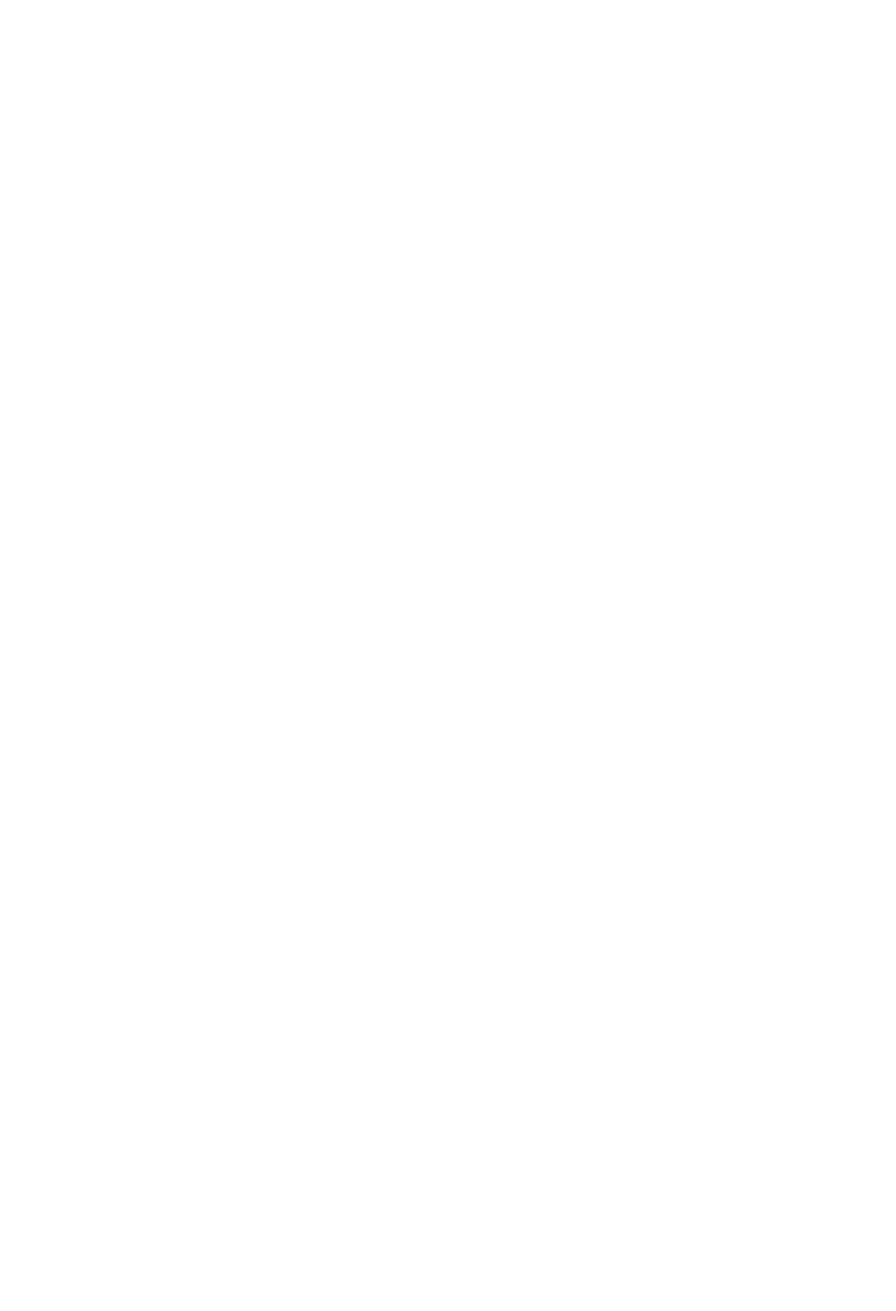
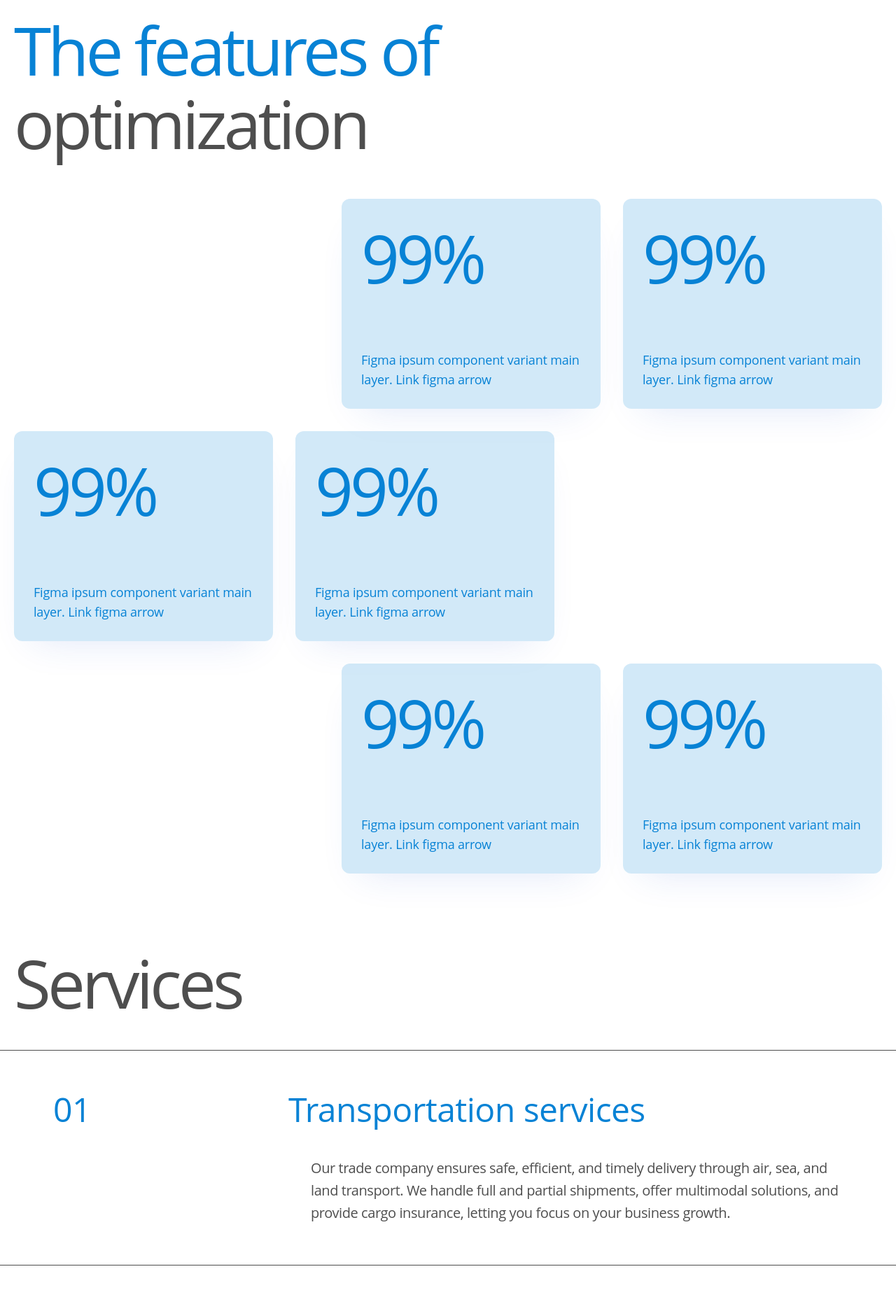
Before and after one commit to DevDeskTeam/SVP_next, a Next.js app: page /en in a window 1280 px wide. Shown: the part 180-2053 px from the top of the page at 70% size. Before the commit the page ends 800 px from the top, so only its background shows below. Built offline with nearby package versions, Linux system fonts and the light colour scheme.

Commit message:
Services and Featured section finished

```diff
--- a/src/app/[locale]/page.tsx
+++ b/src/app/[locale]/page.tsx
@@ -1,14 +1,29 @@
 import Image from "next/image";
-import { useTranslations } from 'next-intl';
-
+import { useTranslations } from "next-intl";
+import Features from "@/components/Pages/Home/Features";
+import Services from "@/components/Cards/ServicesCard";
+import styles from "@/assets/css/style.module.css";
 export default function Home() {
-  const t = useTranslations('HomePage');
+  const t = useTranslations("HomePage");
 
   return (
     <>
+      <h1>{t("title")}</h1>
       <section>
-        <h1>{t('title')}</h1>
-
+        <div className="container">
+          <Features />
+        </div>
+      </section>
+      <section>
+        <div className={`${styles.banner}`}>
+          <div className={`${styles.services}`}>
+            <h2 className={`${styles.text} container`}>Services</h2>
+            <Services />
+            <Services />
+            <Services />
+            <Services />
+          </div>
+        </div>
       </section>
     </>
   );
--- /dev/null
+++ b/src/assets/css/cards/featurescard.module.css
@@ -0,0 +1,29 @@
+.card {
+  display: flex;
+  max-width: 370px;
+  flex-direction: column;
+  align-items: flex-start;
+  gap: 76px;
+  padding: 28px;
+  border-radius: 12px;
+  background: rgba(33, 145, 221, 0.2);
+  box-shadow: 0px 25px 51.7px -28px rgba(31, 81, 209, 0.15);
+}
+.first {
+  color: #0782d5;
+  font-family: "Open Sans";
+  font-size: 96px;
+  font-style: normal;
+  font-weight: 400;
+  line-height: 112px; /* 116.667% */
+  letter-spacing: -4.8px;
+}
+.info {
+  color: #0782d5;
+  font-family: "Open Sans";
+  font-size: 18px;
+  font-style: normal;
+  font-weight: 400;
+  line-height: 28px; /* 155.556% */
+  letter-spacing: -0.198px;
+}
--- /dev/null
+++ b/src/assets/css/cards/servicescard.module.css
@@ -0,0 +1,48 @@
+.card {
+  border-top: 0.5px solid #4e4e4e;
+  margin-top: 10px;
+  padding: 48px 56px;
+}
+.card_inner {
+  display: flex;
+  flex-direction: column;
+  gap: 32px;
+}
+.first {
+  display: flex;
+  align-items: center;
+}
+.first span {
+  color: #0782d5;
+  font-family: "Open Sans";
+  font-size: 48px;
+  font-style: normal;
+  font-weight: 400;
+  line-height: 72px; /* 150% */
+  letter-spacing: -0.528px;
+}
+.first h2 {
+  color: #0782d5;
+  flex: 1 0 0;
+  font-family: "Open Sans";
+  font-size: 48px;
+  font-style: normal;
+  font-weight: 400;
+  line-height: 72px; /* 150% */
+  letter-spacing: -0.528px;
+  text-align: center;
+}
+.info {
+  color: #4e4e4e;
+  font-family: "Open Sans";
+  font-size: 20px;
+  font-style: normal;
+  font-weight: 400;
+  line-height: 32px; /* 160% */
+  letter-spacing: -0.42px;
+  display: flex;
+  justify-content: end;
+}
+.info p {
+  max-width: 760px;
+}
--- /dev/null
+++ b/src/assets/css/home/features.module.css
@@ -0,0 +1,21 @@
+.banner{
+    margin-top: 100px;
+}
+
+.text{
+    font-family: "Open Sans";
+    font-size: 96px;
+    font-style: normal;
+    font-weight: 400;
+    letter-spacing: -4.8px;
+    line-height: 105px;
+}
+
+.text h2:nth-child(1) {
+  color: #0782d5;
+
+}
+.text h2:nth-child(2) {
+  color: #4e4e4e;
+
+}
--- a/src/assets/css/style.module.css
+++ b/src/assets/css/style.module.css
@@ -0,0 +1,13 @@
+.services {
+  margin-top: 100px;
+}
+.text {
+  color: #4e4e4e;
+  font-family: "Open Sans";
+  font-size: 96px;
+  font-style: normal;
+  font-weight: 400;
+  line-height: 112px; /* 116.667% */
+  letter-spacing: -4.8px;
+  margin-bottom: 40px;
+}
--- /dev/null
+++ b/src/components/Cards/FeatureCard.tsx
@@ -0,0 +1,14 @@
+import React from "react";
+import styles from "@/assets/css/cards/featurescard.module.css";
+const FeatureCard = () => {
+  return (
+    <div className={`${styles.card}`}>
+      <div className={`${styles.first}`}>99%</div>
+      <div className={`${styles.info}`}>
+        Figma ipsum component variant main layer. Link figma arrow
+      </div>
+    </div>
+  );
+};
+
+export default FeatureCard;
--- /dev/null
+++ b/src/components/Cards/ServicesCard.tsx
@@ -0,0 +1,26 @@
+import React from "react";
+import styles from "@/assets/css/cards/servicescard.module.css";
+const ServicesCard = () => {
+  return (
+    <div className={`${styles.card}`}>
+      <div className="container">
+        <div className={`${styles.card_inner}`}>
+          <div className={`${styles.first}`}>
+            <span>01</span>
+            <h2>Transportation services</h2>
+          </div>
+          <div className={`${styles.info}`}>
+            <p>
+              Our trade company ensures safe, efficient, and timely delivery
+              through air, sea, and land transport. We handle full and partial
+              shipments, offer multimodal solutions, and provide cargo
+              insurance, letting you focus on your business growth.
+            </p>
+          </div>
+        </div>
+      </div>
+    </div>
+  );
+};
+
+export default ServicesCard;
--- /dev/null
+++ b/src/components/Pages/Home/Features.tsx
@@ -0,0 +1,29 @@
+import FeatureCard from "@/components/Cards/FeatureCard";
+import React from "react";
+import styles from "@/assets/css/home/features.module.css";
+const Features = () => {
+  return (
+    <div>
+      <div className={`${styles.banner}`}>
+        <div className={`${styles.text}`}>
+          <h2>The features of</h2>
+          <h2>optimization</h2>
+        </div>
+      </div>
+      <div className="flex items-end justify-end md:gap-8 mt-14">
+        <FeatureCard />
+        <FeatureCard />
+      </div>
+      <div className="flex items-start justify-start md:gap-8 mt-8">
+        <FeatureCard />
+        <FeatureCard />
+      </div>
+      <div className="flex items-end justify-end md:gap-8 mt-8">
+        <FeatureCard />
+        <FeatureCard />
+      </div>
+    </div>
+  );
+};
+
+export default Features;
```
